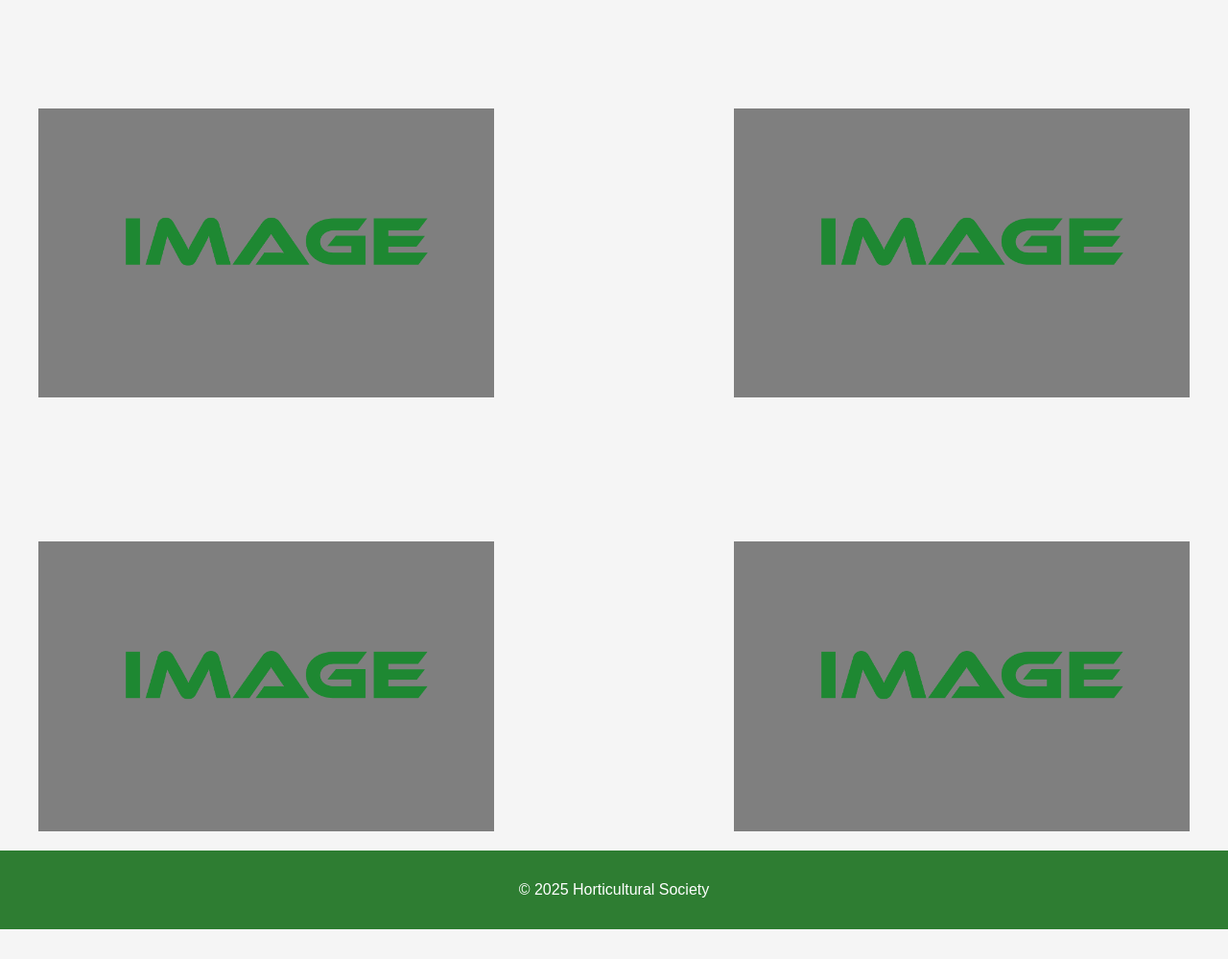
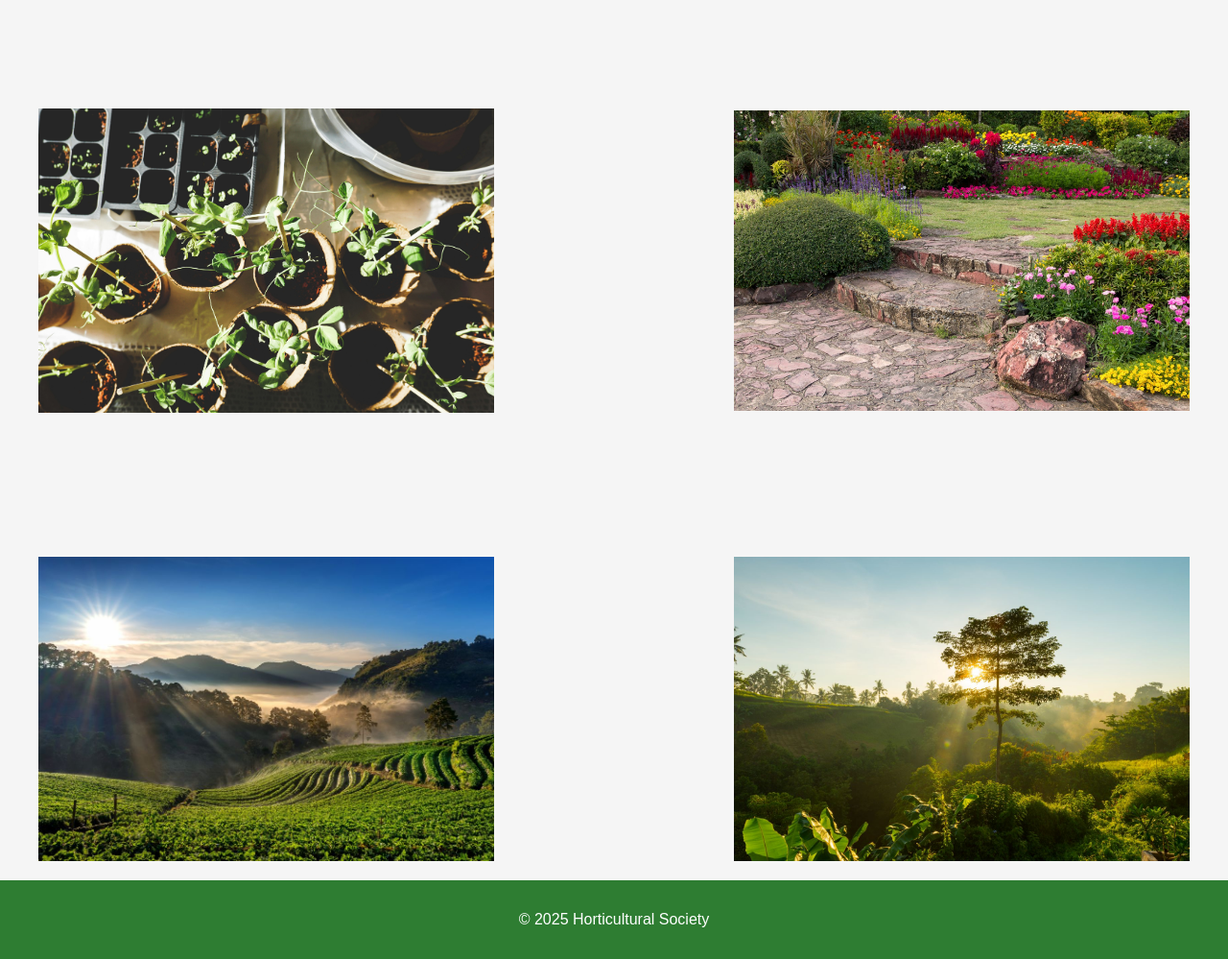
Before and after one commit to Kerry-Mannette/Horticultural-Society-Website, a plain HTML site: page html/gallery.html in a window 1280 px wide. Shown: the part 202-1201 px from the top of the page at 96% size. Before the commit the page ends 1170 px from the top, so only its background shows below. Drawn offline with Linux system fonts and the light colour scheme.

Commit message:
Updateed gallery.html
changed gallery images

```diff
--- a/html/gallery.html
+++ b/html/gallery.html
@@ -24,11 +24,10 @@
 
 
 <div class="gallery">
-      <img src="../img/rec.png" alt = "square">
-      <img src="../img/rec.png" alt = "square">
-      <img src="../img/rec.png" alt = "square">
-      <img src="../img/rec.png" alt = "square">
-
+      <img src="../img/pexels-corin-1105019.jpg" alt = "square">
+      <img src="../img/colorful-flower-garden.jpg" alt = "square">
+      <img src="../img/beautiful-strawberry-garden-sunrise-doi-ang-khang-chiang-mai-thailand.jpg" alt = "square">
+      <img src="../img/sunrise-bali-jungle.jpg" alt = "square">
 
     </div>
 
```
